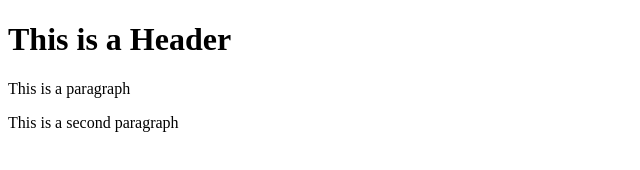
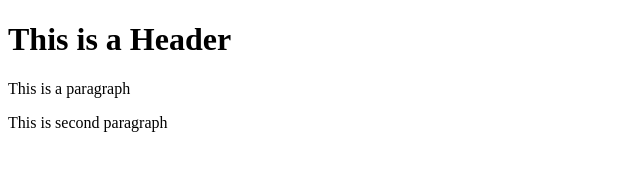
Before and after one commit to aishwarya-S8/git-test, a website: page index.html in a window 1280 px wide. Shown: the full height of the page, 0-640 px from the left. Drawn offline with Linux system fonts and the light colour scheme.

Commit message:
new commit

```diff
--- a/index.html
+++ b/index.html
@@ -5,6 +5,6 @@
     <body>
         <h1>This is a Header</h1>
         <p>This is a paragraph</p>
-        <p>This is a second paragraph</p>
+        <p>This is  second paragraph</p>
     </body>
 </html>
```
Also changed, not shown: package.json (added, +24 -0 lines), 2 other files.
